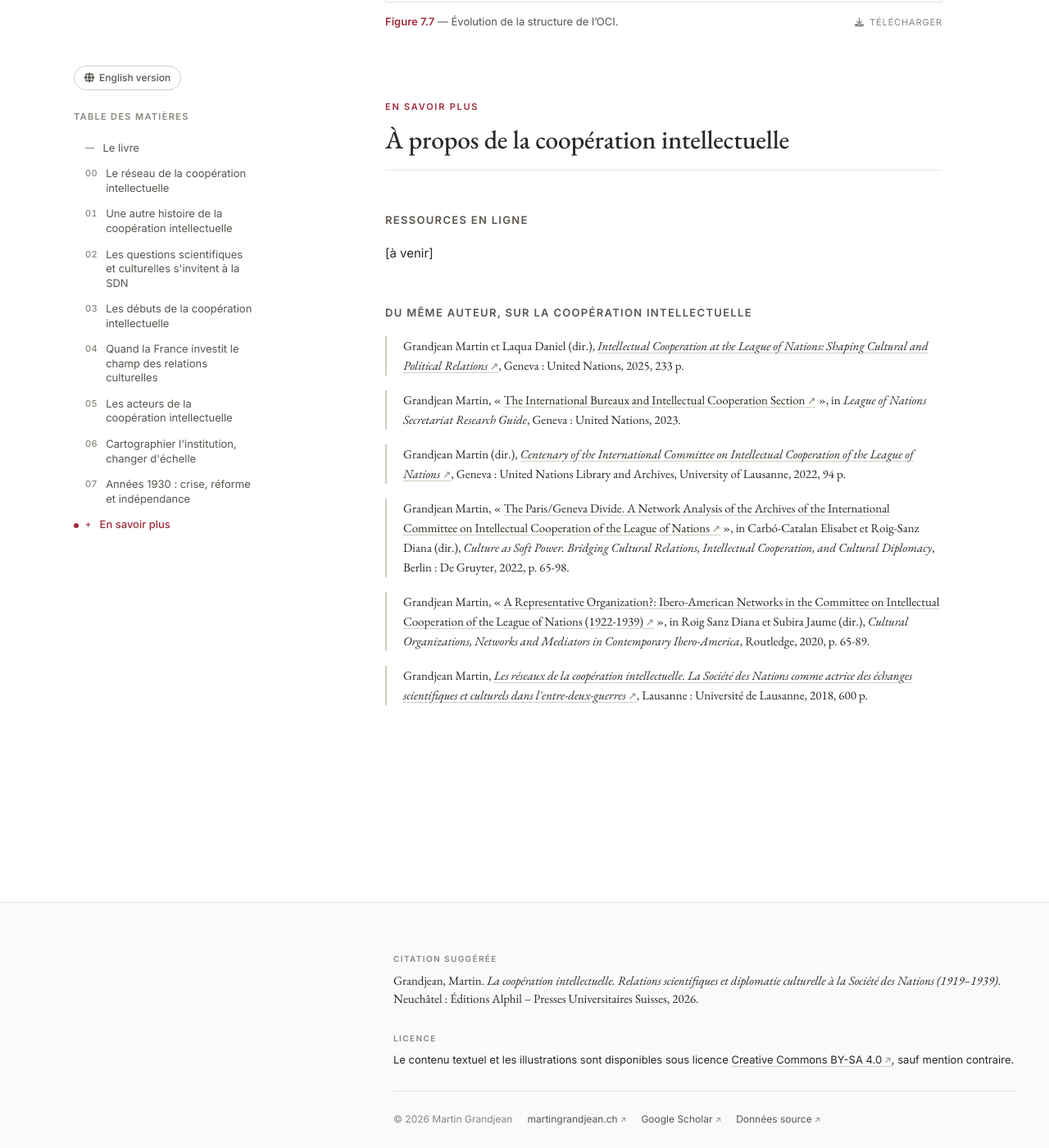
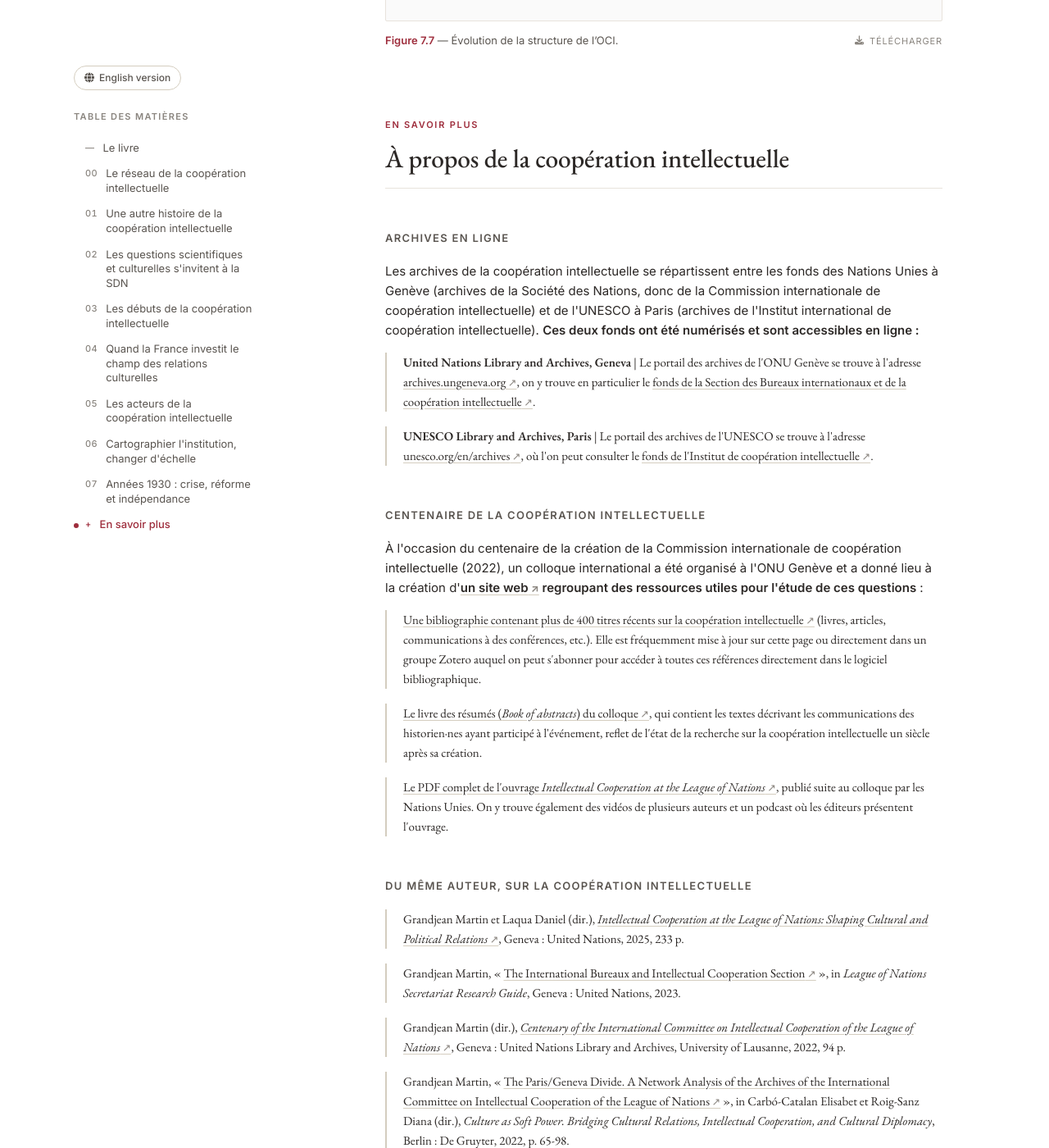
Before and after one commit to grandjeanmartin/intellectualcooperation, a Jekyll site: the page la-cooperation-intellectuelle.html, which Jekyll copies as it is, in a window 1280 px wide and 1400 px high, scrolled down 35456 px. Shown: the whole window at 82% size. Built offline with Jekyll 4.4.1, drawn with Linux system fonts in a browser that asks for light colours.

Commit message:
Add files via upload

```diff
--- a/la-cooperation-intellectuelle.html
+++ b/la-cooperation-intellectuelle.html
@@ -146,11 +146,13 @@ a:hover{
 }
 
 /* External link marker */
-a.external::after,
-main p a[href^="http"]:not([href*="intellectualcooperation.org"])::after{
-  content:" ↗";
-  font-size:0.85em;
-  color:var(--color-text-muted);
+a.external:not([data-no-arrow])::after,
+main p a[href^="http"]
+  :not([href*="intellectualcooperation.org"])
+  :not([data-no-arrow])::after {
+  content: " ↗";
+  font-size: 0.85em;
+  color: var(--color-text-muted);
 }
 
 /* MOBILE HEADER */
@@ -742,20 +744,18 @@ footer{
   </div>
 
   <p class="cover-intro">Ce site accompagnant l'ouvrage publié en 2026 donne accès à une version interactive du réseau de la coopération intellectuelle ainsi qu'aux illustrations en haute définition.</p>
-
 </section>
-
 <section id="chap0">
   <h2>Visualisation de données</h2>
   <h3>Le réseau de la coopération intellectuelle</h3>
   <p>Explorez le réseau des archives de la Commission internationale de coopération intellectuelle au moyen de la visualisation interactive ci-dessous:</p>
 
   <p align="center">
-  <a href="https://lite.gephi.org/?file=https://gist.githubusercontent.com/grandjeanmartin/768dfa3398be43efc702bd7edb057329/raw/133553a155123f94d4b32277ff39e59d4ee02136/intellectualcooperation.graphml.json" target="_blank">
+  <a href="https://lite.gephi.org/?file=https://gist.githubusercontent.com/grandjeanmartin/768dfa3398be43efc702bd7edb057329/raw/133553a155123f94d4b32277ff39e59d4ee02136/intellectualcooperation.graphml.json" target="_blank" data-no-arrow>
   <img
         src="https://cdn.jsdelivr.net/gh/grandjeanmartin/intellectual-cooperation@master/book/images/interactive.png"
         alt="Visualisation interactive du réseau de la coopération intellectuelle"
-        width="650">
+        width="100%">
   </a>
   </p>
 
@@ -1218,9 +1218,30 @@ footer{
   <h2>En savoir plus</h2>
   <h3>À propos de la coopération intellectuelle</h3>
 
-  <h4>Ressources en ligne</h4>
+  <h4>Archives en ligne</h4>
 
-<p>[à venir]</p>
+  <p>Les archives de la coopération intellectuelle se répartissent entre les fonds des Nations Unies à Genève (archives de la Société des Nations, donc de la Commission internationale de coopération intellectuelle) et de l'UNESCO à Paris (archives de l'Institut international de coopération intellectuelle). <b>Ces deux fonds ont été numérisés et sont accessibles en ligne :</b></p>
+
+  <ul style="list-style:none; padding:0; margin:0;">
+  <li style="margin-bottom:18px; padding-left:20px; border-left:2px solid var(--color-border-strong); font-family:var(--font-serif); font-size:15px; line-height:1.6;">
+    <b>United Nations Library and Archives, Geneva</b> | Le portail des archives de l'ONU Genève se trouve à l'adresse <a href="https://archives.ungeneva.org/" class="external" target="_blank">archives.ungeneva.org</a>, on y trouve en particulier le <a href="https://archives.ungeneva.org/intellectual-cooperation-and-international-bureaux-section" class="external" target="_blank">fonds de la Section des Bureaux internationaux et de la coopération intellectuelle</a>.
+    <li style="margin-bottom:18px; padding-left:20px; border-left:2px solid var(--color-border-strong); font-family:var(--font-serif); font-size:15px; line-height:1.6;">
+    <b>UNESCO Library and Archives, Paris</b> | Le portail des archives de l'UNESCO se trouve à l'adresse <a href="https://www.unesco.org/en/archives" class="external" target="_blank">unesco.org/en/archives</a>, où l'on peut consulter le <a href="https://atom.archives.unesco.org/records-of-international-institute-of-intellectual-co-operation" class="external" target="_blank">fonds de l'Institut de coopération intellectuelle</a>.
+  </li>
+
+  <h4>Centenaire de la coopération intellectuelle</h4>
+
+  <p>À l'occasion du centenaire de la création de la Commission internationale de coopération intellectuelle (2022), un colloque international a été organisé à l'ONU Genève et a donné lieu à la création d'<b><a href="https://intellectualcooperation.org/" class="external" target="_blank">un site web</a> regroupant des ressources utiles pour l'étude de ces questions</b> :</p>
+
+  <ul style="list-style:none; padding:0; margin:0;">
+  <li style="margin-bottom:18px; padding-left:20px; border-left:2px solid var(--color-border-strong); font-family:var(--font-serif); font-size:15px; line-height:1.6;">
+   <a href="https://intellectualcooperation.org/publications" class="external" target="_blank">Une bibliographie contenant plus de 400 titres récents sur la coopération intellectuelle</a> (livres, articles, communications à des conférences, etc.). Elle est fréquemment mise à jour sur cette page ou directement dans un groupe Zotero auquel on peut s'abonner pour accéder à toutes ces références directement dans le logiciel bibliographique.
+    <li style="margin-bottom:18px; padding-left:20px; border-left:2px solid var(--color-border-strong); font-family:var(--font-serif); font-size:15px; line-height:1.6;">
+    <a href="https://intellectualcooperation.org/publications" class="external" target="_blank">Le livre des résumés (<i>Book of abstracts</i>) du colloque</a>, qui contient les textes décrivant les communications des historien·nes ayant participé à l'événement, reflet de l'état de la recherche sur la coopération intellectuelle un siècle après sa création.
+    <li style="margin-bottom:18px; padding-left:20px; border-left:2px solid var(--color-border-strong); font-family:var(--font-serif); font-size:15px; line-height:1.6;">
+    <a href="https://intellectualcooperation.org/the-book" class="external" target="_blank">Le PDF complet de l'ouvrage <i>Intellectual Cooperation at the League of Nations</i></a>, publié suite au colloque par les Nations Unies. On y trouve également des vidéos de plusieurs auteurs et un podcast où les éditeurs présentent l'ouvrage.
+  </li>
+
 
   <h4>Du même auteur, sur la coopération intellectuelle</h4>
 
```
